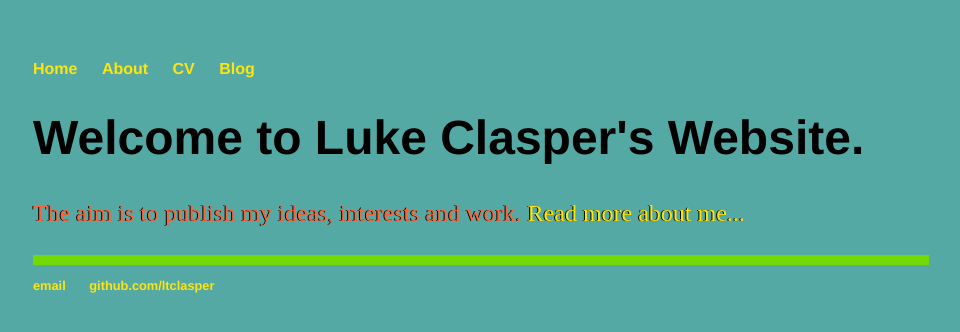
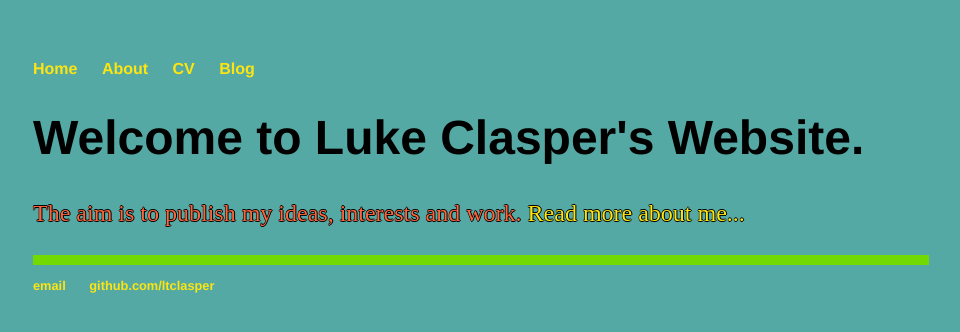
Before and after one commit to ltclasper/ltclasper.github.io, a Jekyll site: the page built from index.html, in a window 1280 px wide. Shown: the top 332 px of the page, without its empty margins (159-1119 px from the left). Built offline with Jekyll 4.4.1, drawn with Linux system fonts in a browser that asks for light colours.

Commit message:
Update main.css

```diff
--- a/css/main.css
+++ b/css/main.css
@@ -28,7 +28,7 @@ p {
     font-size: 1.5em;
     line-height: 1.4em;
     color: #FD643B;
-    text-shadow: -1px 0 #000000;
+    text-shadow: -0.5px 0 #000000,0 1px #000000,1px 0 #000000,0 -1px #000000;
 }
 footer {
     border-top: 10px solid #72D903;
```
